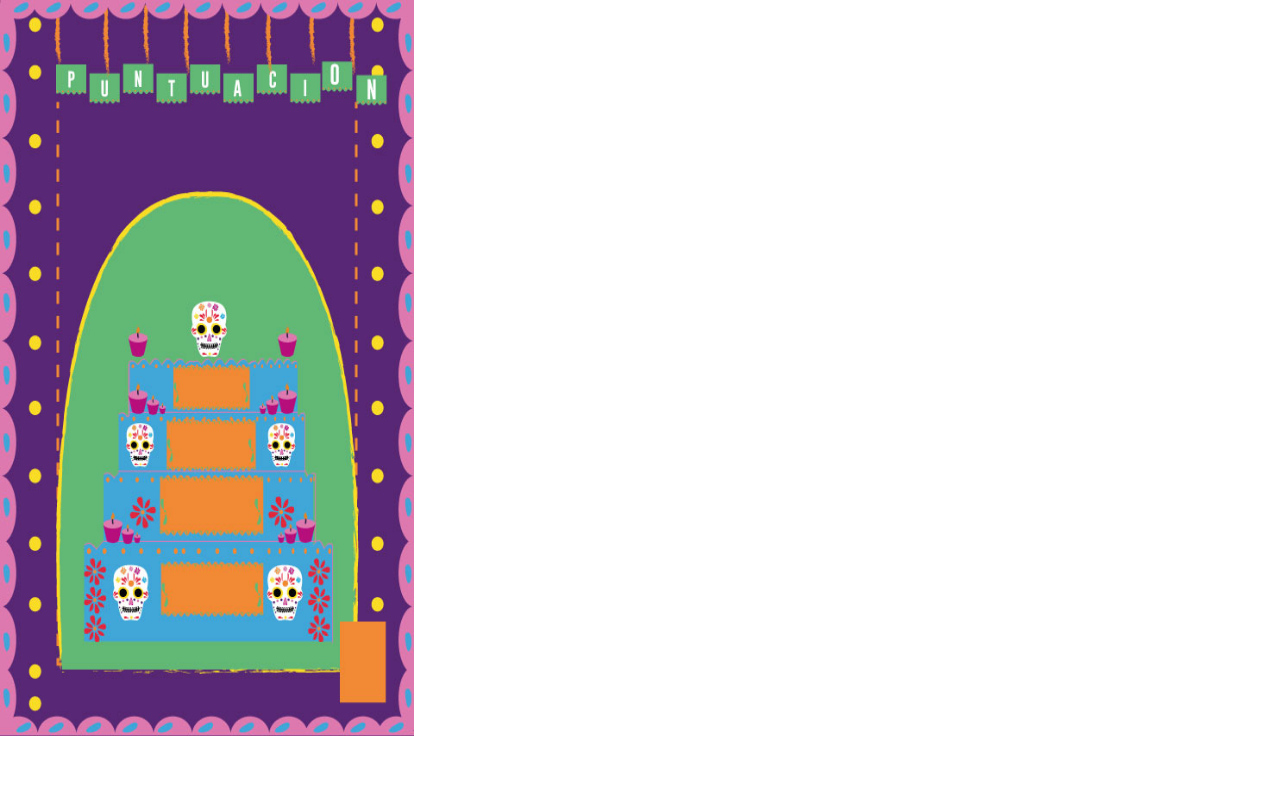
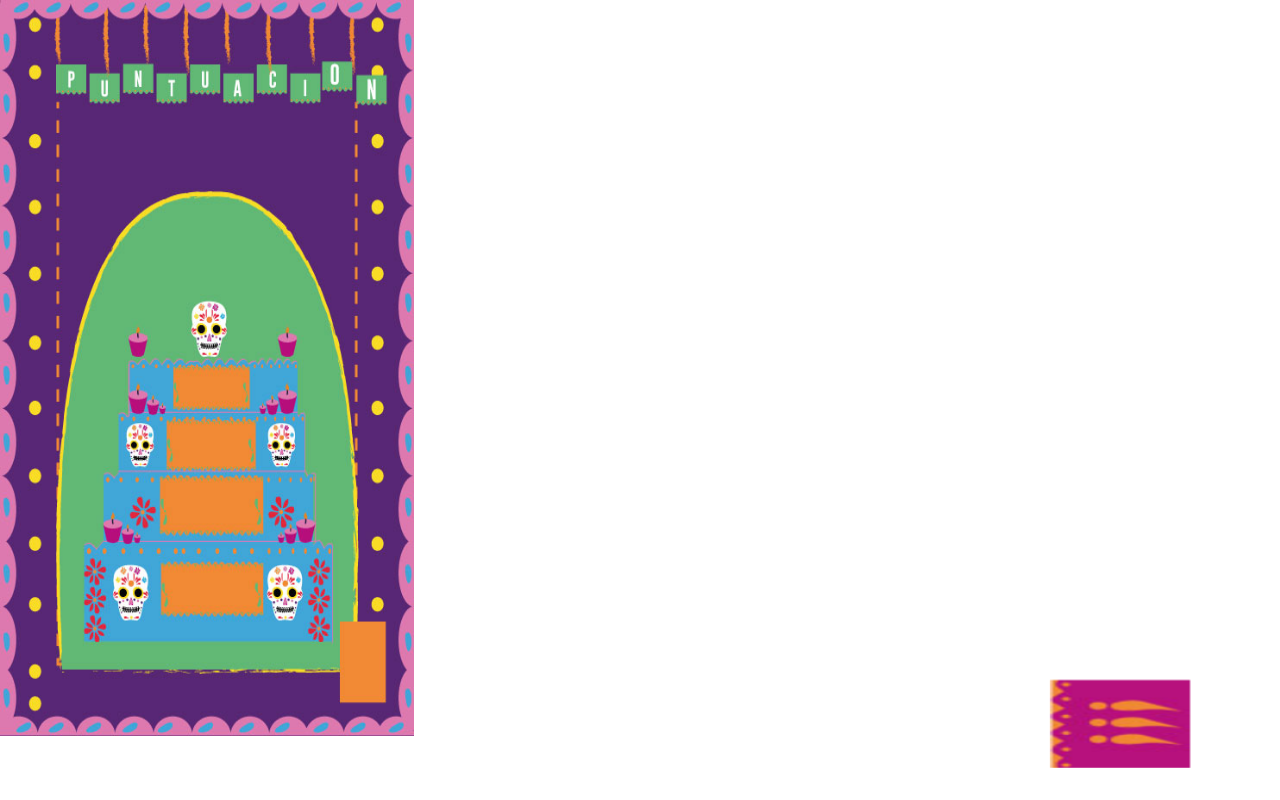
Before and after one commit to MariaIAF97/AltarAhorcado, a plain HTML site: page puntuacion.html in a window 1280 px wide. Drawn offline with nearby package versions, Linux system fonts and the light colour scheme.

Commit message:
Botón puntuación
Botón puntuación con Hover arreglado

```diff
--- a/css/customY.css
+++ b/css/customY.css
@@ -3,6 +3,9 @@ body{
     background-repeat: no-repeat;
     margin:0;
 }
+input:hover{
+    box-shadow:0px 2px 10px 5px #97B1BF;
+ }
 @media screen and (min-width:320px){
     body{
         background-size: 320px 537px;
@@ -11,8 +14,8 @@ body{
         position: fixed;
         width:11% ;
         height: 11%;
-        padding-top:142% ;
-        padding-left: 82%;
+        bottom:4% ;
+        left: 82%;
     }
 }
 @media screen and (min-width:411px){
@@ -22,7 +25,7 @@ body{
     #btnMenu1{
         position: fixed;
         padding-top:169% ;
-        padding-left: 82%;
+        left: 82%;
     }
 }
 @media screen and (min-width:1024px){
@@ -32,7 +35,7 @@ body{
     #btnMenu1{
         position: fixed;
         padding-top:113% ;
-        padding-left: 82%;
+        left: 82%;
     }
 }
 @media screen and (min-width:360px){
@@ -42,7 +45,7 @@ body{
     #btnMenu1{
         position: fixed;
         padding-top:150% ;
-        padding-left: 82%;
+        left: 82%;
     }
 }
 @media screen and (min-width:375px){
@@ -52,7 +55,7 @@ body{
     #btnMenu1{
         position: fixed;
         padding-top:183% ;
-        padding-left: 82%;
+        left: 82%;
     }
 }
 @media screen and (min-width:768px){
@@ -62,7 +65,7 @@ body{
     #btnMenu1{
         position: fixed;
         padding-top:113% ;
-        padding-left: 82%;
+        left: 82%;
     }
 }
 @media screen and (min-width:414px){
@@ -72,6 +75,6 @@ body{
     #btnMenu1{
         position: fixed;
         padding-top:150% ;
-        padding-left: 82%;
+        left: 82%;
     }
 }
--- a/puntuacion.html
+++ b/puntuacion.html
@@ -21,7 +21,7 @@
   <!--[if lte IE 9]>
     <p class="browserupgrade">You are using an <strong>outdated</strong> browser. Please <a href="https://browsehappy.com/">upgrade your browser</a> to improve your experience and security.</p>
   <![endif]-->
-  <div>
+  <div id="buttonMenu">
     <a href="principal.html"><input id="btnMenu1" type="image" src="img/boton-menu.jpg" alt="principal.html"></a>
   </div>
 
```
Also changed, not shown: index.html (+1 -1 lines).
